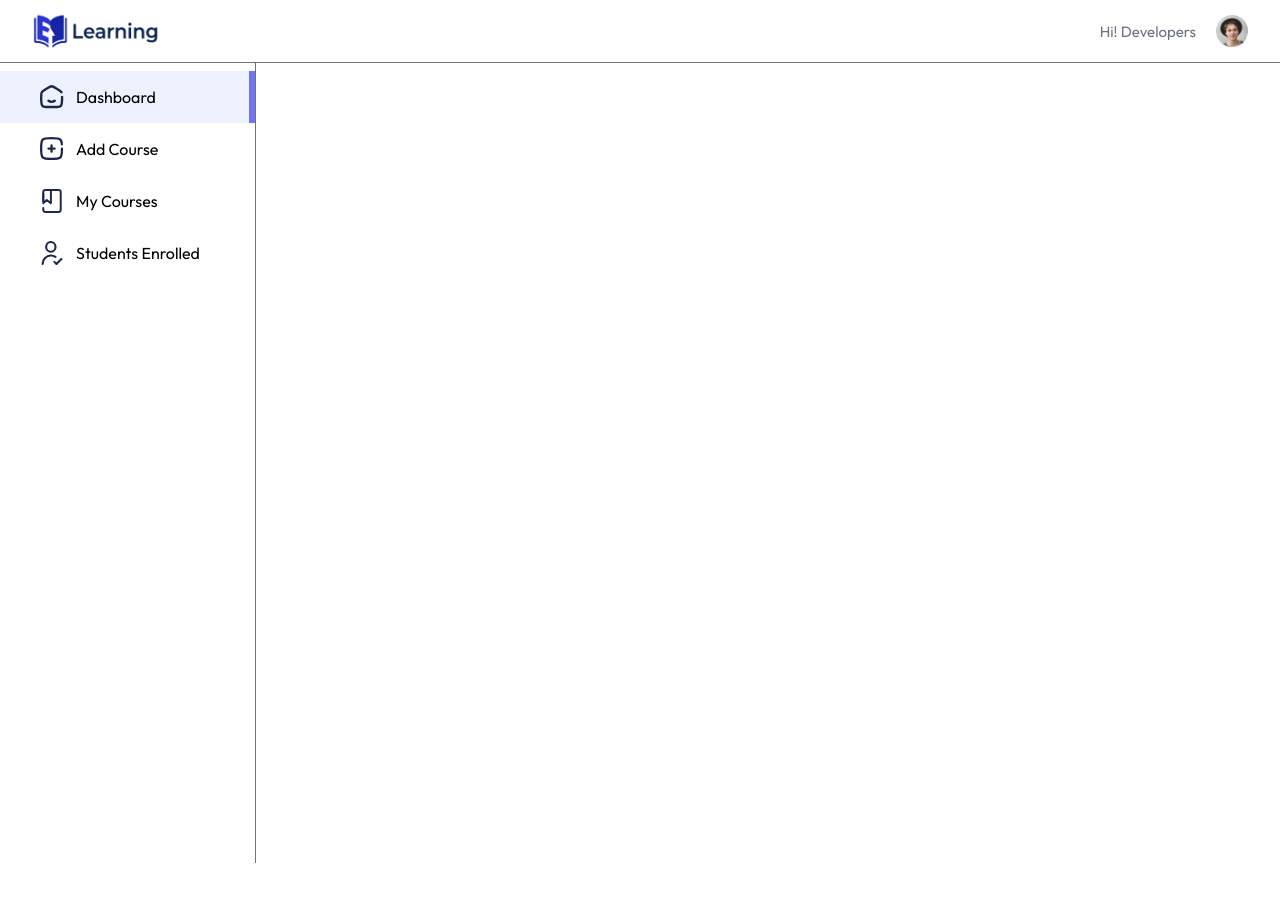
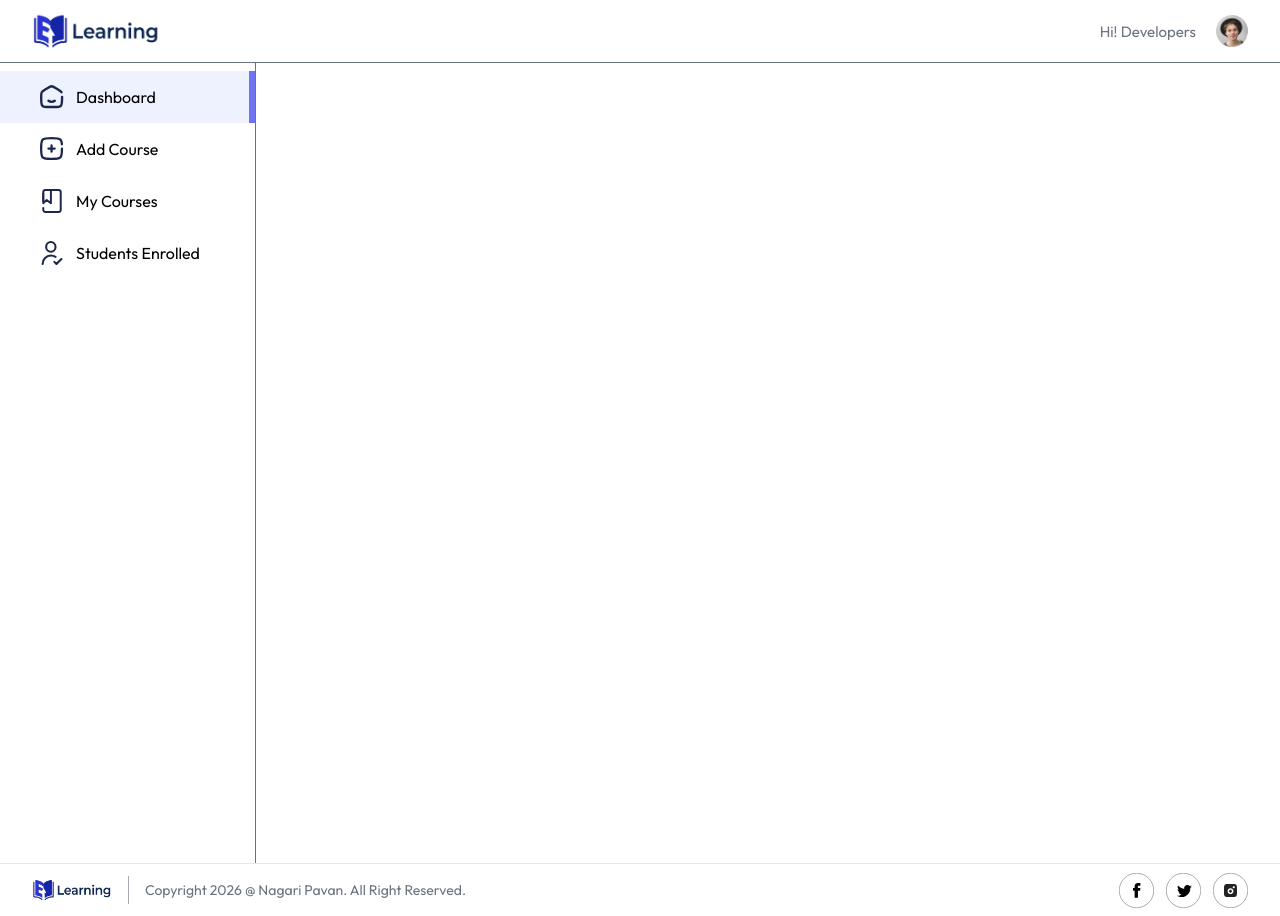
Before and after one commit to nagaripavan/LMS, a React (Vite) app in the folder client/: page /educator in a window 1280 px wide. Before the commit the page ends 863 px from the top, so only its background shows below. Built offline with nearby package versions, Linux system fonts and the light colour scheme; no server answers.

Commit message:
Designed Footer component for Educator page

```diff
--- a/client/src/components/educator/Footer.jsx
+++ b/client/src/components/educator/Footer.jsx
@@ -1,10 +1,36 @@
 import React from 'react'
+import { assets } from '../../assets/assets'
 
 const Footer = () => {
   return (
-    <div>
-        <h1>Edu Footer</h1>
-    </div>
+    <footer className="flex md:flex-row flex-col-reverse
+        items-center justify-between text-left w-full px-8 border-t">
+
+        <div className='flex items-center gap-4'>
+        <img className='hidden md:block w-20' src={assets.logo1}
+        alt="logo" />
+
+            <div className='hidden md:block h-7 w-px bg-gray-500/60'>
+            </div>
+
+            <p className="py-4 text-center text-xs md:text-sm text-gray-500">
+                Copyright 2026 @ Nagari Pavan. All Right Reserved.
+            </p>
+
+        </div>
+        <div className='flex items-center gap-3 max-md:mt-4'>
+          <a href='#'>
+            <img src={assets.facebook_icon} alt="facebook"/>
+          </a>
+          <a href='#'>
+            <img src={assets.twitter_icon} alt="twitter"/>
+          </a>
+          <a href='#'>
+            <img src={assets.instagram_icon} alt="instagram"/>
+          </a>
+        </div>
+
+        </footer>
   )
 }
 
--- a/client/src/pages/educator/Educator.jsx
+++ b/client/src/pages/educator/Educator.jsx
@@ -2,6 +2,7 @@
 import { Outlet } from 'react-router-dom'
 import Navbar from '../../components/educator/Navbar'
 import SideBar from '../../components/educator/SideBar'
+import Footer from '../../components/educator/Footer'
 
 const Educator = () => {
   return (
@@ -14,7 +15,7 @@
             </div>
 
         </div>
-
+      <Footer/>
     </div>
   )
 }
```
